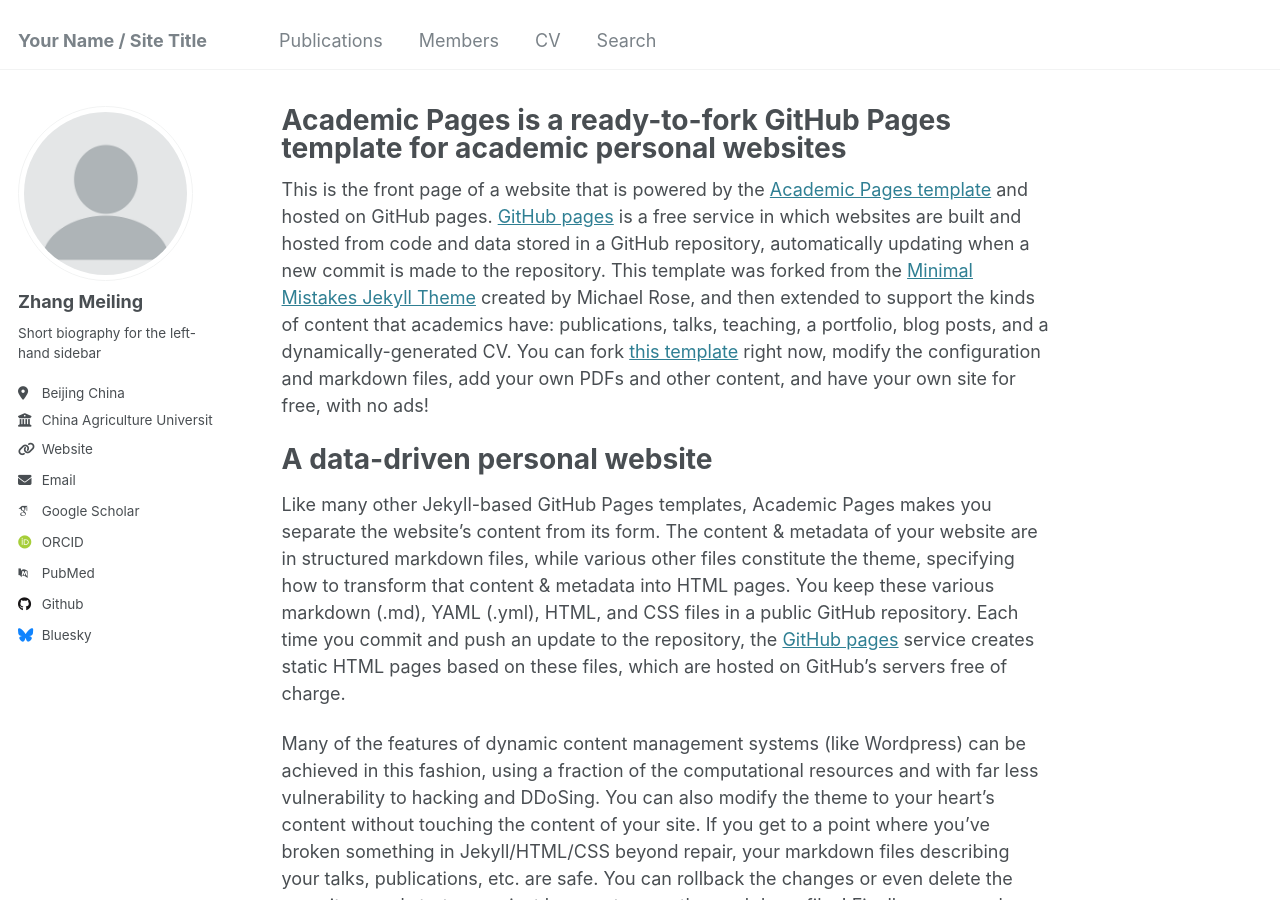
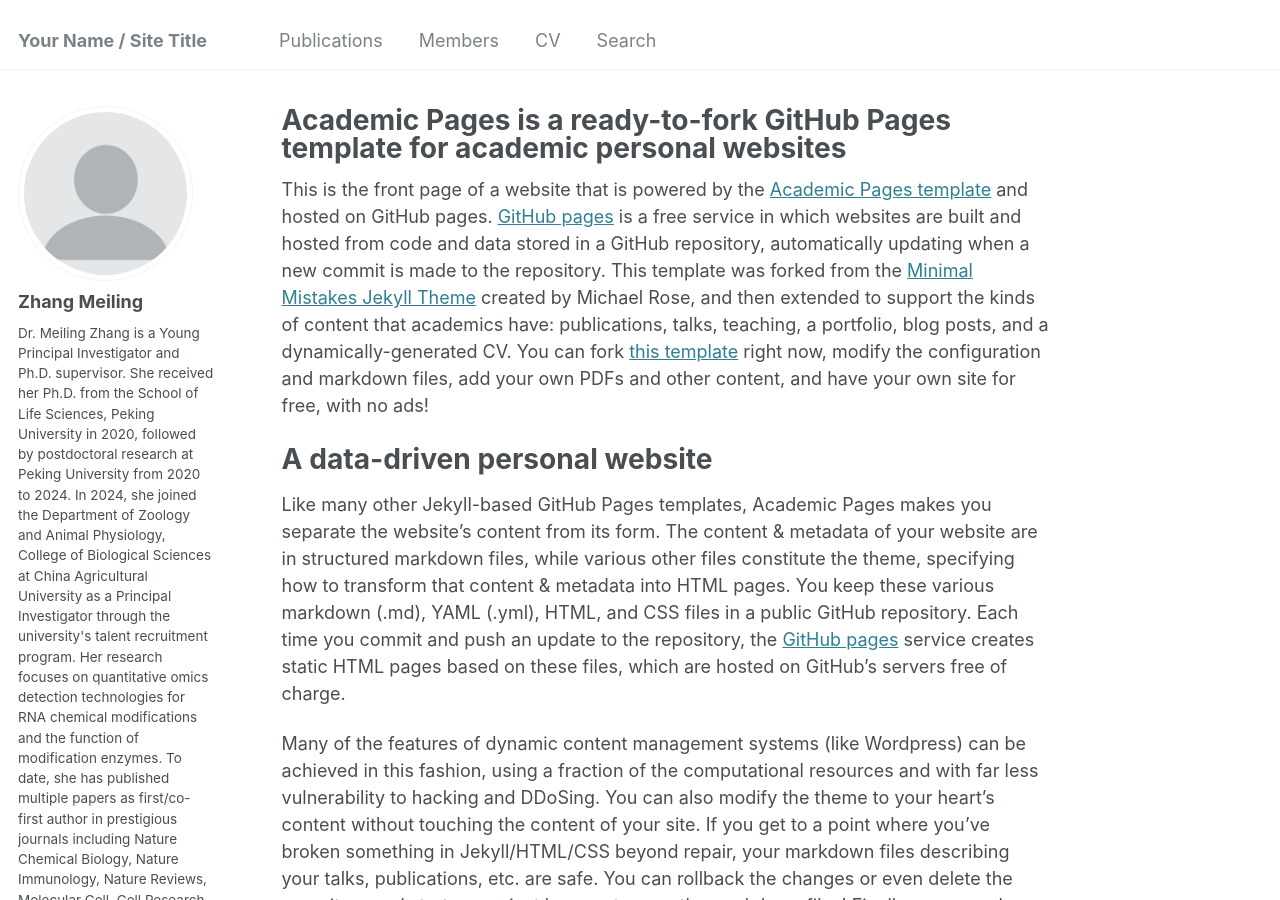
Before and after one commit to Hui50138/ZhangMeiling-Lab, a Jekyll site: the page built from _pages/about.md, in a window 1280 px wide and 900 px high. Built offline with Jekyll 4.4.1, drawn with Linux system fonts in a browser that asks for light colours; some web fonts are replaced; some of the changed text lies outside the part shown.

Commit message:
Update _config.yml

```diff
--- a/_config.yml
+++ b/_config.yml
@@ -12,7 +12,7 @@ title                    : "Your Name / Site Title"
 title_separator          : "-"
 name                     : &name "Your Name"
 description              : &description "personal description"
-url                      : https://academicpages.github.io # the base hostname & protocol for your site e.g. "https://[your GitHub username].github.io"
+url                      : https://hui50138.github.io # the base hostname & protocol for your site e.g. "https://[your GitHub username].github.io"
 baseurl                  : "" # the subpath of your site, e.g. "/blog"
 repository               : "academicpages/academicpages.github.io"
 
@@ -24,10 +24,12 @@ author:
   avatar           : "profile.png"
   name             : "Zhang Meiling"
   pronouns         : # example: "she/her"
-  bio              : "Short biography for the left-hand sidebar"
+  bio              : "Dr. Meiling Zhang is a Young Principal Investigator and Ph.D. supervisor. She received her Ph.D. from the School of Life Sciences, Peking University in 2020, followed by postdoctoral research at Peking University from 2020 to 2024. In 2024, she joined the Department of Zoology and Animal Physiology, College of Biological Sciences at China Agricultural University as a Principal Investigator through the university's talent recruitment program.
+
+Her research focuses on quantitative omics detection technologies for RNA chemical modifications and the function of modification enzymes. To date, she has published multiple papers as first/co-first author in prestigious journals including Nature Chemical Biology, Nature Immunology, Nature Reviews, Molecular Cell, Cell Research, and Accounts of Chemical Research."
   location         : "Beijing China"
   employer         : "China Agriculture University"
-  uri              : https://academicpages.github.io # URL
+  uri              : https://hui50138.github.io # URL
   email            : "ml_zhang@cau.edu.cn"
 
   # Academic websites
```
